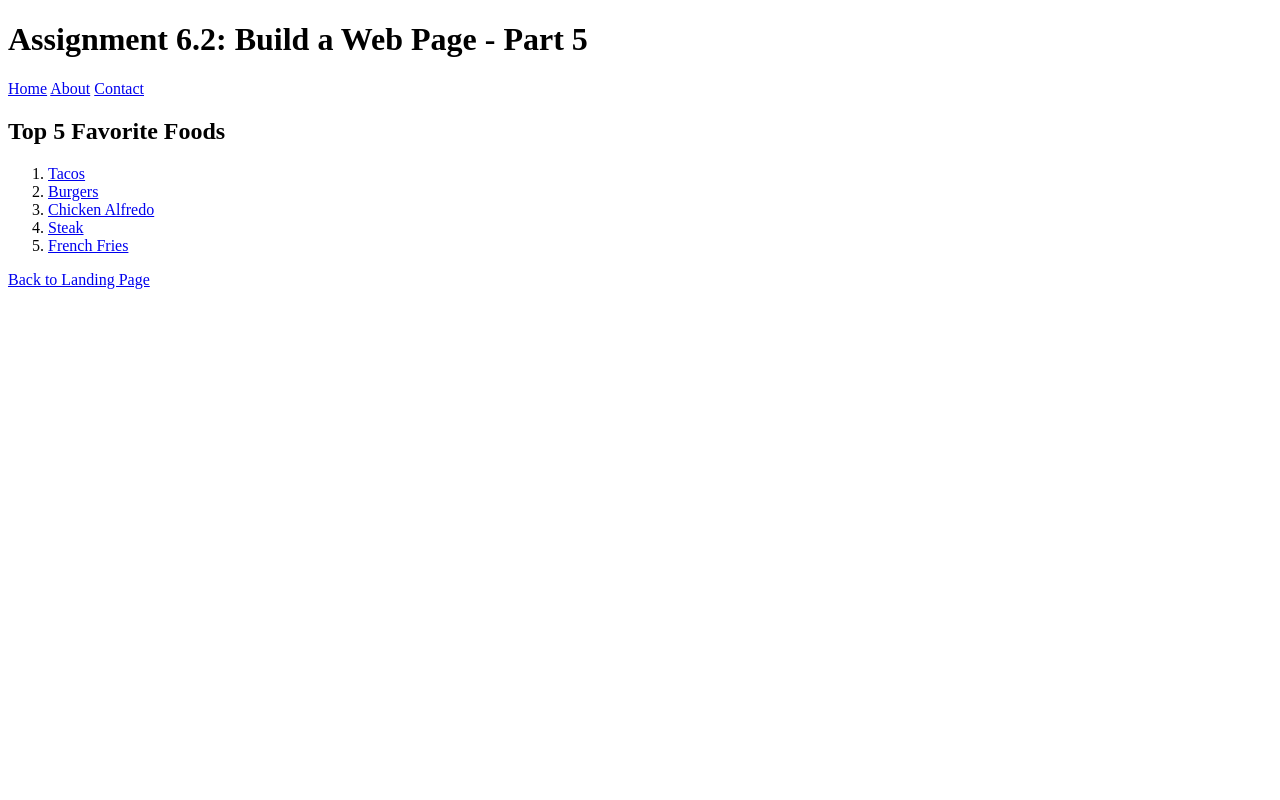
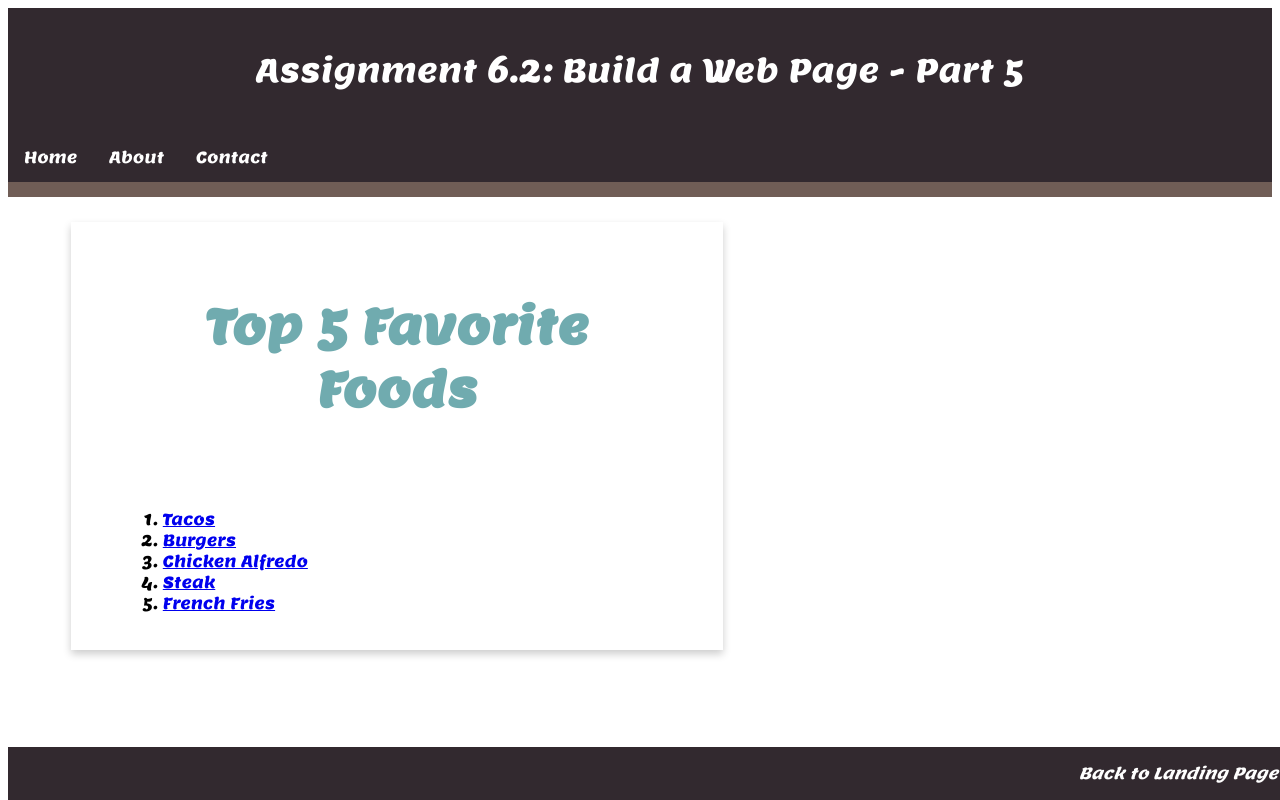
Before and after one commit to Xogrunitzky/csd-340, a plain HTML site: page module-6/Grunitzky_Mod6_2.html in a window 1280 px wide. Drawn offline with Linux system fonts and the light colour scheme; the site is published under a folder, as on GitHub Pages, so addresses that start at the root find nothing; a web font is replaced by a local one.

Commit message:
Pushing 2/15/26

```diff
--- a/module-6/Grunitzky_Mod6_2.html
+++ b/module-6/Grunitzky_Mod6_2.html
@@ -11,7 +11,7 @@
     <meta name="viewport" content="width=device-width, initial-scale=1.0">
     <title>CSD 340 Web Development with HTML and CSS</title>
 
-    <link rel="stylesheet" href="/module-6/Grunitzky_Mod6_2.css">
+    <link rel="stylesheet" href="Grunitzky_Mod6_2.css">
 
     <link rel="preconnect" href="https://fonts.googleapis.com">
     <link rel="preconnect" href="https://fonts.gstatic.com" crossorigin>
```
